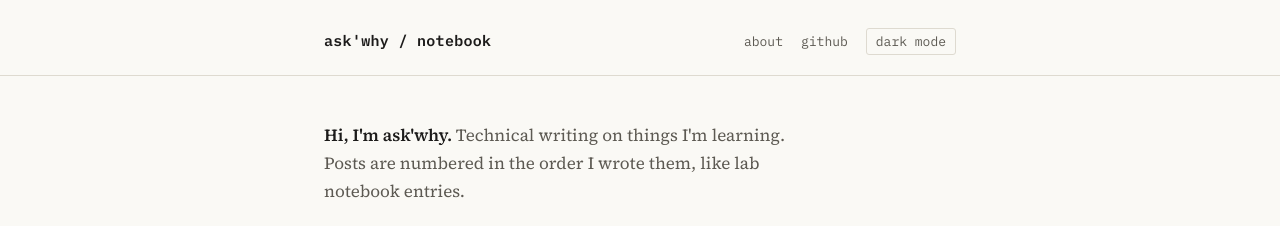
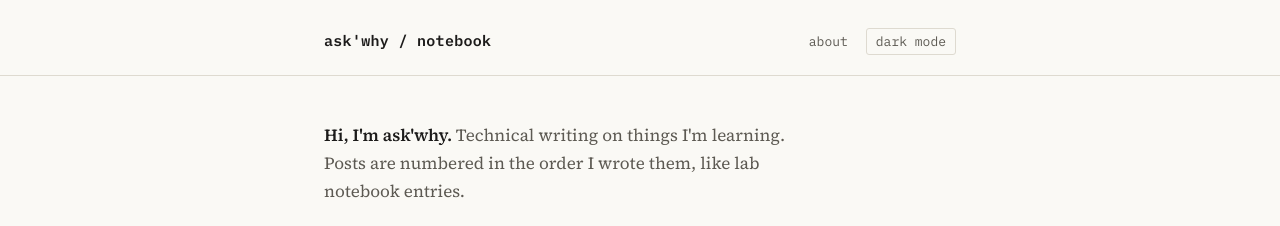
Before and after one commit to adarsh-s-kamatagi/adarsh-s-kamatagi.github.io, a Jekyll site: the page built from index.md, in a window 1280 px wide. Shown: the top 226 px of the page. Built offline with Jekyll 4.4.1, drawn with Linux system fonts in a browser that asks for light colours; nearby versions of some CDN libraries.

Commit message:
Remove GitHub link from header
Removed GitHub link from the header.

```diff
--- a/_includes/header.html
+++ b/_includes/header.html
@@ -3,7 +3,6 @@
     <a class="site-title" href="{{ '/' | relative_url }}">{{ site.title }} / {{ site.tagline }}</a>
     <nav class="site-nav">
       <a href="{{ '/about.html' | relative_url }}">about</a>
-      <a href="https://github.com/{{ site.github_username }}" target="_blank" rel="noopener">github</a>
       <button id="theme-toggle" aria-label="Toggle dark mode">dark mode</button>
     </nav>
   </div>
```
